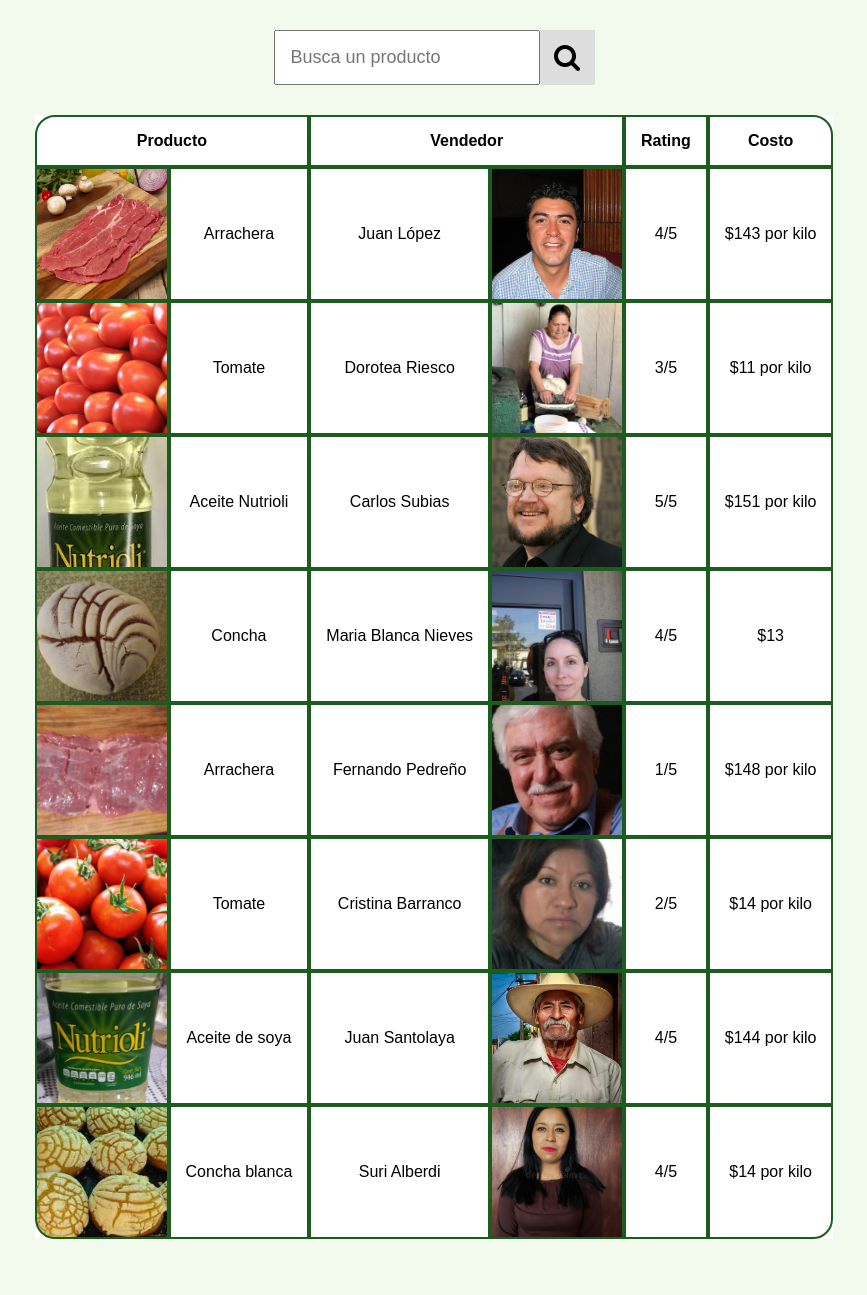
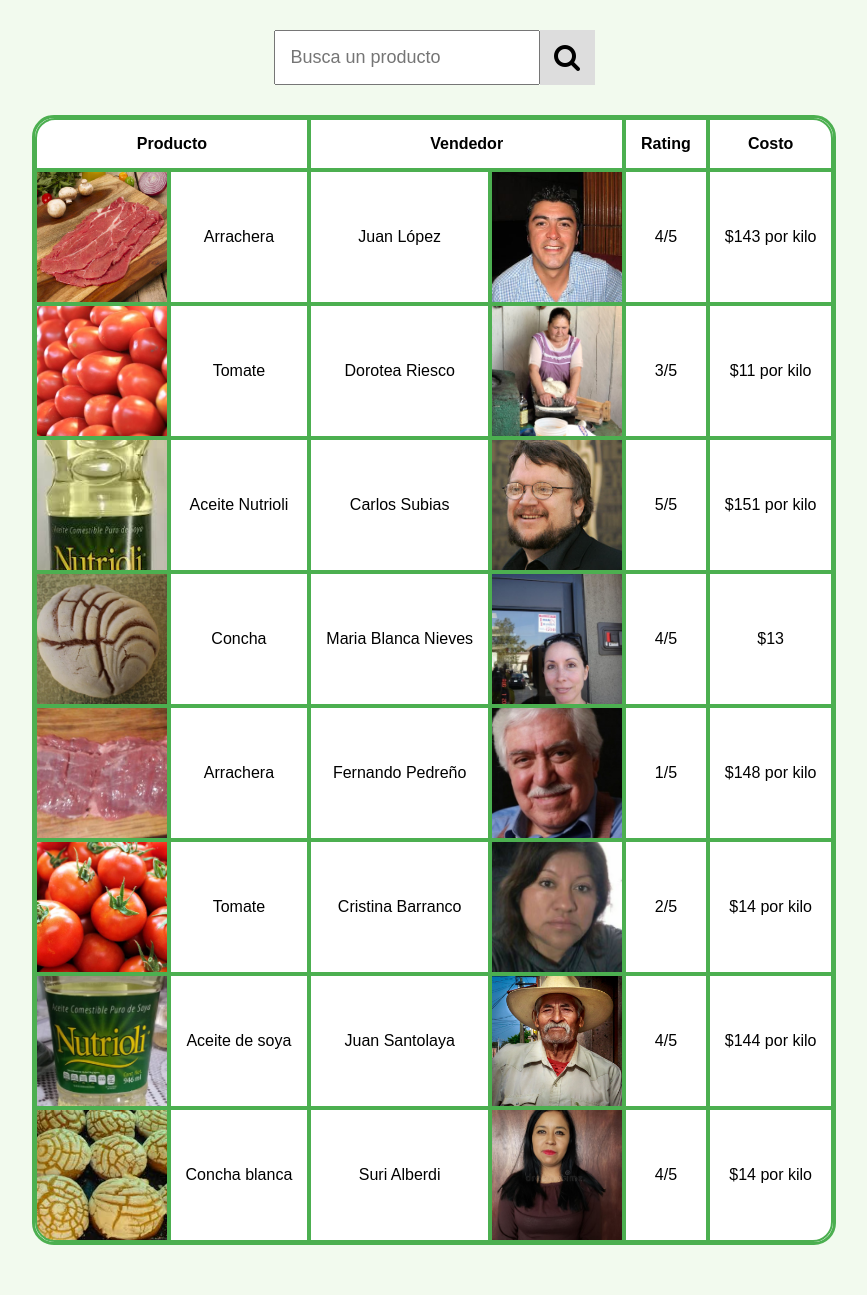
Before and after one commit to Xal-Tech/Marquet, a PHP site: page /home.php in a window 1280 px wide. Shown: the part 110-1405 px from the top of the page, without its empty margins (206-1073 px from the left). Before the commit the page ends 1349 px from the top, so only its background shows below. Run offline with PHP 8.4, Linux system fonts and the light colour scheme; the visitor is signed in with stand-in values (Sample User, id 1); a stand-in replaces the project's code that opens the database connection.

Commit message:
Tabla a verde del tema

```diff
--- a/website/css/home.css
+++ b/website/css/home.css
@@ -29,13 +29,14 @@ table {
 	text-align: center;
 	background-color: white;
 	border-spacing: 0px;
+	border: 3px solid #4CAF50;
+	border-radius: 22px;
 }
 
 th, td {
 	padding: 15px;
-	border: 2px solid #1c5c1f;
-	 border-collapse: collapse;
-
+	border: 2px solid #4CAF50;
+	border-collapse: collapse;
 }
 
 .table-image {
@@ -45,8 +46,6 @@ th, td {
     background-repeat: no-repeat;
 	background-position: 50% 50%;
 }
-
-
 
 /* top-left border-radius */
 table tr:first-child th:first-child {
```
